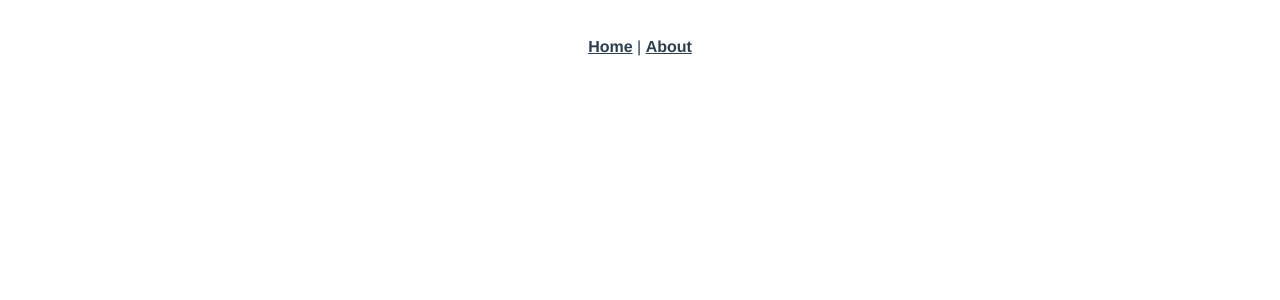
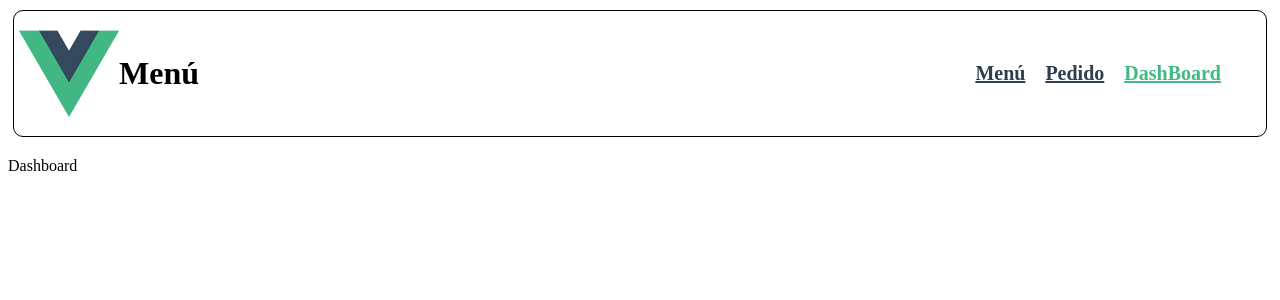
Before and after one commit to grayTurtle01/FrontEnd-Vue, a Vue app: page /#/dashboard in a window 1280 px wide. Before the commit this address had no page. Shown: the top 300 px of the page. Built offline with nearby package versions, Linux system fonts and the light colour scheme.

Commit message:
routes working

```diff
--- a/src/App.vue
+++ b/src/App.vue
@@ -1,19 +1,80 @@
 <template>
-  <nav>
-    <router-link to="/">Home</router-link> |
-    <router-link to="/about">About</router-link>
-  </nav>
+
+  <header>
+
+    <div class="header-left">
+        <img src="./assets/logo.png" width=100px title="Pastelería Galáctica"/>
+        <h1>Menú</h1>
+    </div>
+
+    <nav>
+        <ul>
+            <li><router-link to="/">Menú</router-link></li>
+            <li><router-link to="/pedido">Pedido</router-link></li>
+            <li><router-link to="/dashboard">DashBoard</router-link></li>
+        </ul>
+    </nav>
+
+ </header>
+
   <router-view/>
+
 </template>
 
+<script>
+
+  export default{
+    name: 'App',
+    componets: {
+    }
+  }
+
+</script>
+
+
 <style>
-#app {
-  font-family: Avenir, Helvetica, Arial, sans-serif;
-  -webkit-font-smoothing: antialiased;
-  -moz-osx-font-smoothing: grayscale;
-  text-align: center;
-  color: #2c3e50;
+
+header{
+    display: flex;
+    justify-content: space-between;
+    align-items: center;
+
+    border: 1px solid black;
+    border-radius: 10px;
+
+    padding: 5px;
+    margin-bottom: 20px;
+
+    margin: 10px 5px 20px 5px;
 }
+
+.header-left{
+    display: flex;
+    align-items: center;
+
+}
+
+/* NavList */
+nav ul{
+    list-style: none;
+}
+
+ul li{
+    display: inline-block;
+    margin-left: 10px;
+    margin-right: 10px;
+
+    font-size: 20px;
+
+}
+
+li a {
+     text-decoration: underline;
+     color: black;
+}
+
+/********/
+
 
 nav {
   padding: 30px;
--- a/src/components/HelloWorld.vue
+++ /dev/null
@@ -1,59 +0,0 @@
-<template>
-  <div class="hello">
-    <h1>{{ msg }}</h1>
-    <p>
-      For a guide and recipes on how to configure / customize this project,<br>
-      check out the
-      <a href="https://cli.vuejs.org" target="_blank" rel="noopener">vue-cli documentation</a>.
-    </p>
-    <h3>Installed CLI Plugins</h3>
-    <ul>
-      <li><a href="https://github.com/vuejs/vue-cli/tree/dev/packages/%40vue/cli-plugin-babel" target="_blank" rel="noopener">babel</a></li>
-      <li><a href="https://github.com/vuejs/vue-cli/tree/dev/packages/%40vue/cli-plugin-router" target="_blank" rel="noopener">router</a></li>
-      <li><a href="https://github.com/vuejs/vue-cli/tree/dev/packages/%40vue/cli-plugin-vuex" target="_blank" rel="noopener">vuex</a></li>
-    </ul>
-    <h3>Essential Links</h3>
-    <ul>
-      <li><a href="https://vuejs.org" target="_blank" rel="noopener">Core Docs</a></li>
-      <li><a href="https://forum.vuejs.org" target="_blank" rel="noopener">Forum</a></li>
-      <li><a href="https://chat.vuejs.org" target="_blank" rel="noopener">Community Chat</a></li>
-      <li><a href="https://twitter.com/vuejs" target="_blank" rel="noopener">Twitter</a></li>
-      <li><a href="https://news.vuejs.org" target="_blank" rel="noopener">News</a></li>
-    </ul>
-    <h3>Ecosystem</h3>
-    <ul>
-      <li><a href="https://router.vuejs.org" target="_blank" rel="noopener">vue-router</a></li>
-      <li><a href="https://vuex.vuejs.org" target="_blank" rel="noopener">vuex</a></li>
-      <li><a href="https://github.com/vuejs/vue-devtools#vue-devtools" target="_blank" rel="noopener">vue-devtools</a></li>
-      <li><a href="https://vue-loader.vuejs.org" target="_blank" rel="noopener">vue-loader</a></li>
-      <li><a href="https://github.com/vuejs/awesome-vue" target="_blank" rel="noopener">awesome-vue</a></li>
-    </ul>
-  </div>
-</template>
-
-<script>
-export default {
-  name: 'HelloWorld',
-  props: {
-    msg: String
-  }
-}
-</script>
-
-<!-- Add "scoped" attribute to limit CSS to this component only -->
-<style scoped>
-h3 {
-  margin: 40px 0 0;
-}
-ul {
-  list-style-type: none;
-  padding: 0;
-}
-li {
-  display: inline-block;
-  margin: 0 10px;
-}
-a {
-  color: #42b983;
-}
-</style>
--- a/src/main.js
+++ b/src/main.js
@@ -4,3 +4,4 @@ import router from './router'
 import store from './store'
 
 createApp(App).use(store).use(router).mount('#app')
+// createApp(App).mount('#app')
--- a/src/router/index.js
+++ b/src/router/index.js
@@ -1,19 +1,23 @@
 import { createRouter, createWebHashHistory } from 'vue-router'
-import HomeView from '../views/HomeView.vue'
+import Home from '../views/Home.vue'
+import Pedido from '../views/Pedido.vue'
+import Dashboard from '../views/Dashboard.vue'
 
 const routes = [
   {
     path: '/',
     name: 'home',
-    component: HomeView
+    component: Home
   },
   {
-    path: '/about',
-    name: 'about',
-    // route level code-splitting
-    // this generates a separate chunk (about.[hash].js) for this route
-    // which is lazy-loaded when the route is visited.
-    component: () => import(/* webpackChunkName: "about" */ '../views/AboutView.vue')
+    path: '/pedido',
+    name: 'pedido',
+    component: Pedido
+  },
+  {
+    path: '/dashboard',
+    name: 'dashboard',
+    component: Dashboard
   }
 ]
 
--- a/src/views/AboutView.vue
+++ /dev/null
@@ -1,5 +0,0 @@
-<template>
-  <div class="about">
-    <h1>This is an about page</h1>
-  </div>
-</template>
--- /dev/null
+++ b/src/views/Dashboard.vue
@@ -0,0 +1,17 @@
+<template>
+        Dashboard
+ </template>
+
+<script>
+
+export default{
+    name: 'Pedido',
+    components:{
+    }
+}
+
+</script>
+
+<style>
+
+</style>
--- /dev/null
+++ b/src/views/Home.vue
@@ -0,0 +1,17 @@
+<template>
+        Home
+ </template>
+
+<script>
+
+export default{
+    name: 'Home',
+    components:{
+    }
+}
+
+</script>
+
+<style>
+
+</style>
--- a/src/views/HomeView.vue
+++ /dev/null
@@ -1,18 +0,0 @@
-<template>
-  <div class="home">
-    <img alt="Vue logo" src="../assets/logo.png">
-    <HelloWorld msg="Welcome to Your Vue.js App"/>
-  </div>
-</template>
-
-<script>
-// @ is an alias to /src
-import HelloWorld from '@/components/HelloWorld.vue'
-
-export default {
-  name: 'HomeView',
-  components: {
-    HelloWorld
-  }
-}
-</script>
--- /dev/null
+++ b/src/views/Pedido.vue
@@ -0,0 +1,17 @@
+<template>
+        Pedido
+ </template>
+
+<script>
+
+export default{
+    name: 'Pedido',
+    components:{
+    }
+}
+
+</script>
+
+<style>
+
+</style>
```
Also changed, not shown: src/components/Header.vue (added, +17 -0 lines), src/components/Hello.vue (added, +13 -0 lines).
